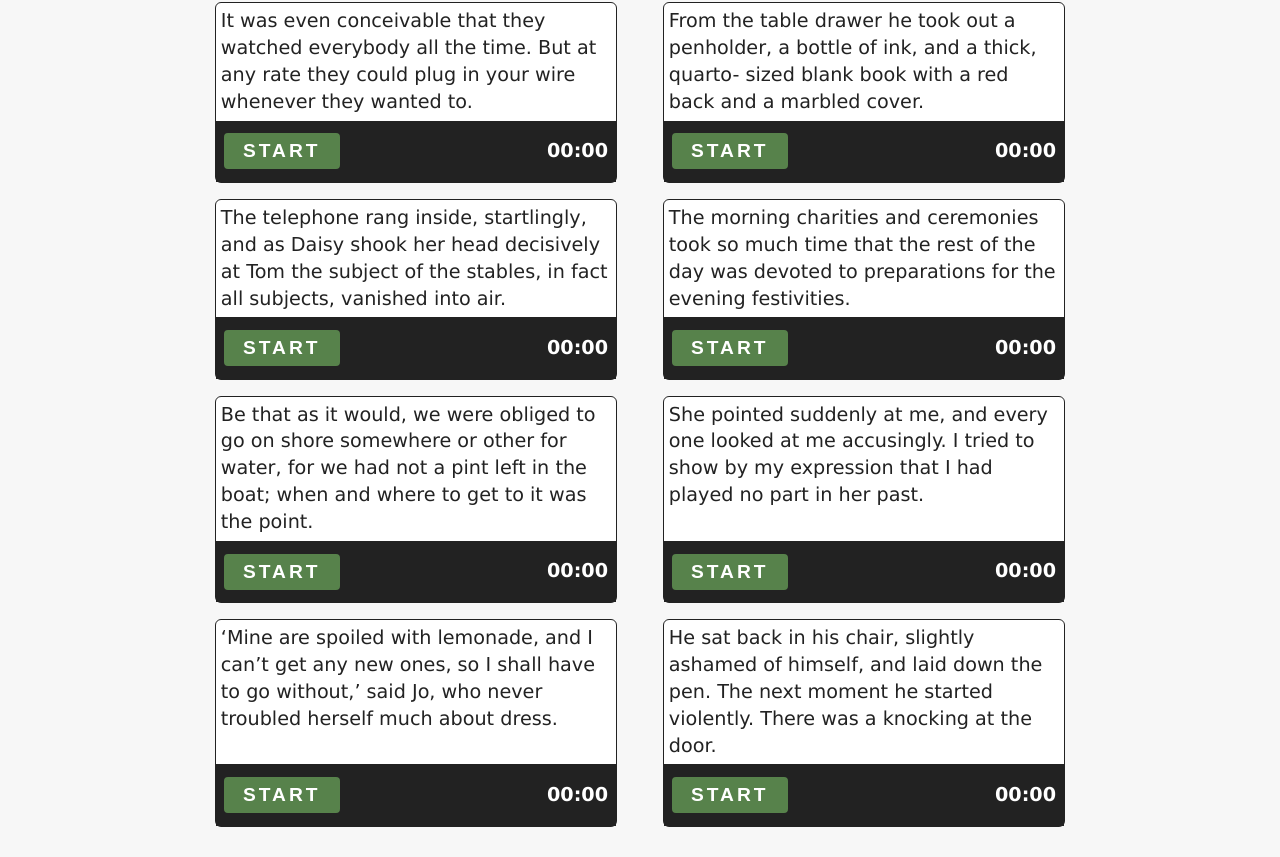
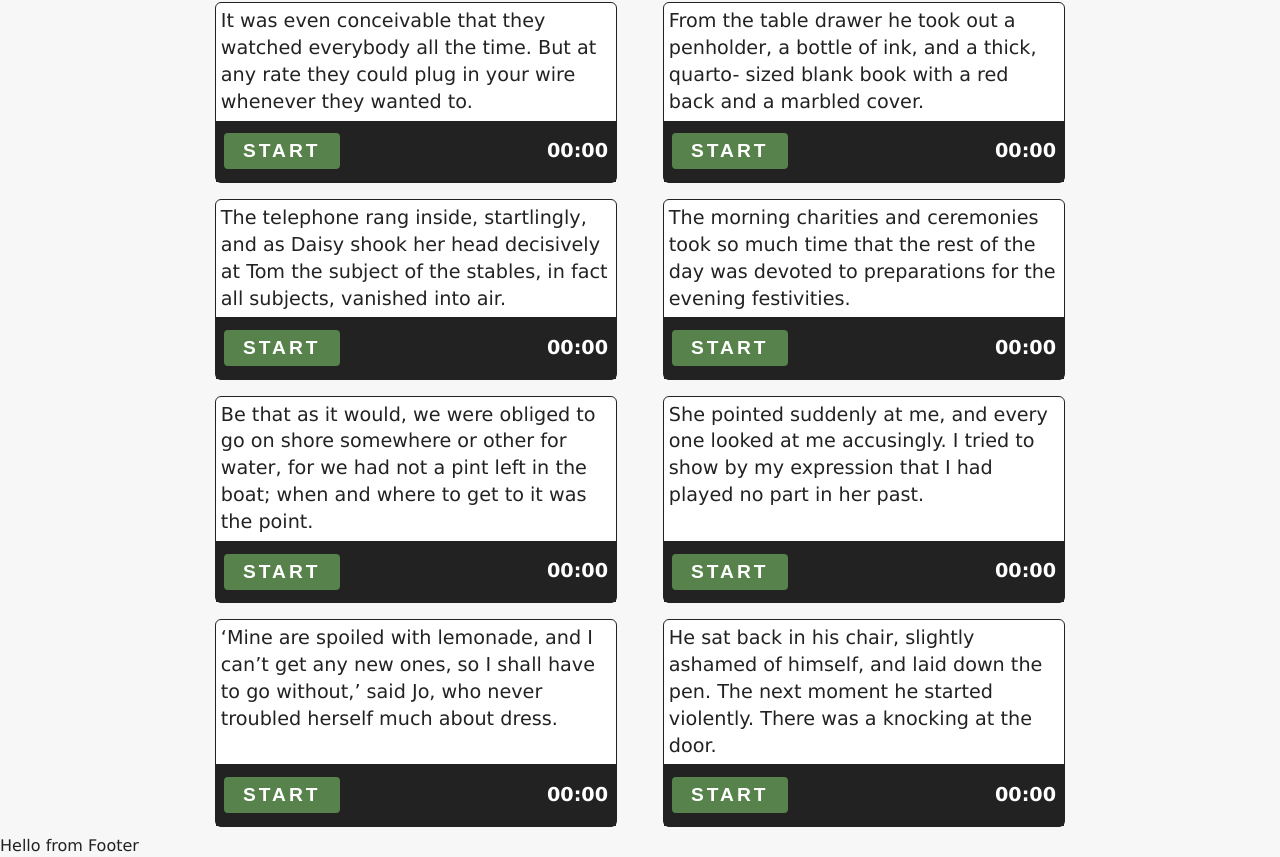
Before and after one commit to lastminute84/fsta, a React (Create React App) app: page /exercises in a window 1280 px wide. Shown: the part 2499-3356 px from the top of the page. Before the commit the page ends 3334 px from the top, so only its background shows below. Built offline with nearby package versions, Linux system fonts and the light colour scheme.

Commit message:
Added some new components

```diff
--- a/src/App.js
+++ b/src/App.js
@@ -4,6 +4,8 @@
 import Error from './pages/Error'
 
 import Navbar from './components/Navbar'
+import Footer from './components/Footer'
+
 import { Switch, Route } from 'react-router-dom'
 import './App.css'
 
@@ -17,7 +19,7 @@
           <Route exact path="/exercises" component={Exercises} />
           <Route component={Error} />
         </Switch>
-        {/* <Layout /> */}
+        <Footer />
       </>
     )
   }
--- /dev/null
+++ b/src/components/Footer.js
@@ -0,0 +1,5 @@
+import React from 'react'
+
+export default function Footer() {
+  return <div>Hello from Footer</div>
+}
```
Also changed, not shown: src/components/About.js (added), src/components/Benefits.js (added).
